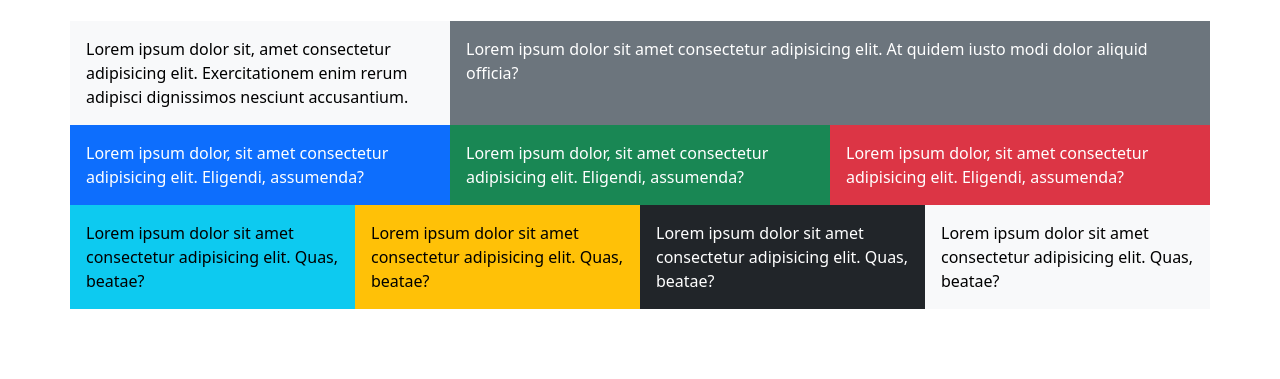
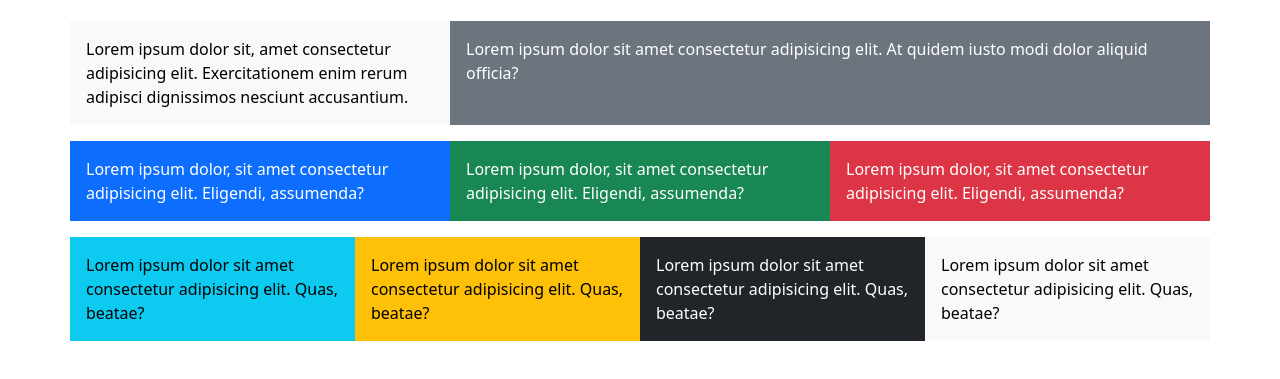
Before and after one commit to andrea-mosca/htmlcss-bootstrap-layout, a plain HTML site: page index.html in a window 1280 px wide. Shown: the part 131-510 px from the top of the page. Drawn offline with nearby package versions, Linux system fonts and the light colour scheme.

Commit message:
row margin

```diff
--- a/index.html
+++ b/index.html
@@ -19,16 +19,16 @@
         <p class="fw-light">layout a griglia con 5 diversi breakpoint(sm, md, lg)</p>
     </div>
     <div class="container">
-        <div class="row">
+        <div class="row my-3">
             <div class="col-md-6 col-lg-4 text-bg-light p-3">Lorem ipsum dolor sit, amet consectetur adipisicing elit. Exercitationem enim rerum adipisci dignissimos nesciunt accusantium.</div>
             <div class="col-md-6 col-lg-8 text-bg-secondary p-3">Lorem ipsum dolor sit amet consectetur adipisicing elit. At quidem iusto modi dolor aliquid officia?</div>
         </div>
-        <div class="row">
+        <div class="row my-3">
             <div class="col-6 col-md-4 text-bg-primary p-3">Lorem ipsum dolor, sit amet consectetur adipisicing elit. Eligendi, assumenda?</div>
             <div class="col-6 col-md-4 text-bg-success p-3">Lorem ipsum dolor, sit amet consectetur adipisicing elit. Eligendi, assumenda?</div>
             <div class="col-12 col-md-4 text-bg-danger p-3">Lorem ipsum dolor, sit amet consectetur adipisicing elit. Eligendi, assumenda?</div>
         </div>
-        <div class="row">
+        <div class="row my-3">
             <div class="col-6 col-md-3 text-bg-info p-3">Lorem ipsum dolor sit amet consectetur adipisicing elit. Quas, beatae?</div>
             <div class="col-6 col-md-3 text-bg-warning p-3">Lorem ipsum dolor sit amet consectetur adipisicing elit. Quas, beatae?</div>
             <div class="col-6 col-md-3 text-bg-dark p-3">Lorem ipsum dolor sit amet consectetur adipisicing elit. Quas, beatae?</div>
```
